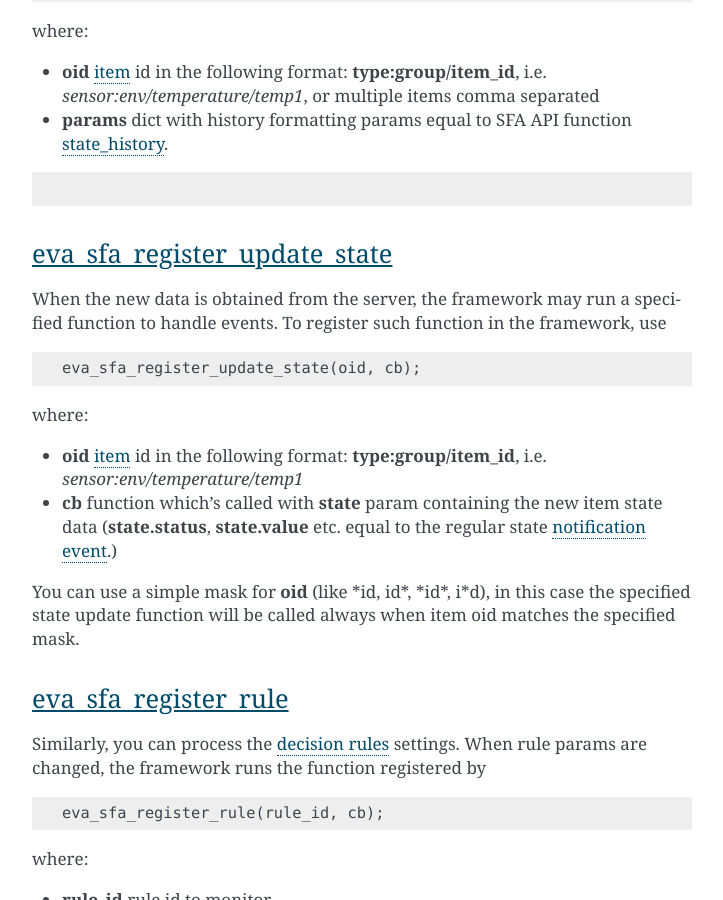
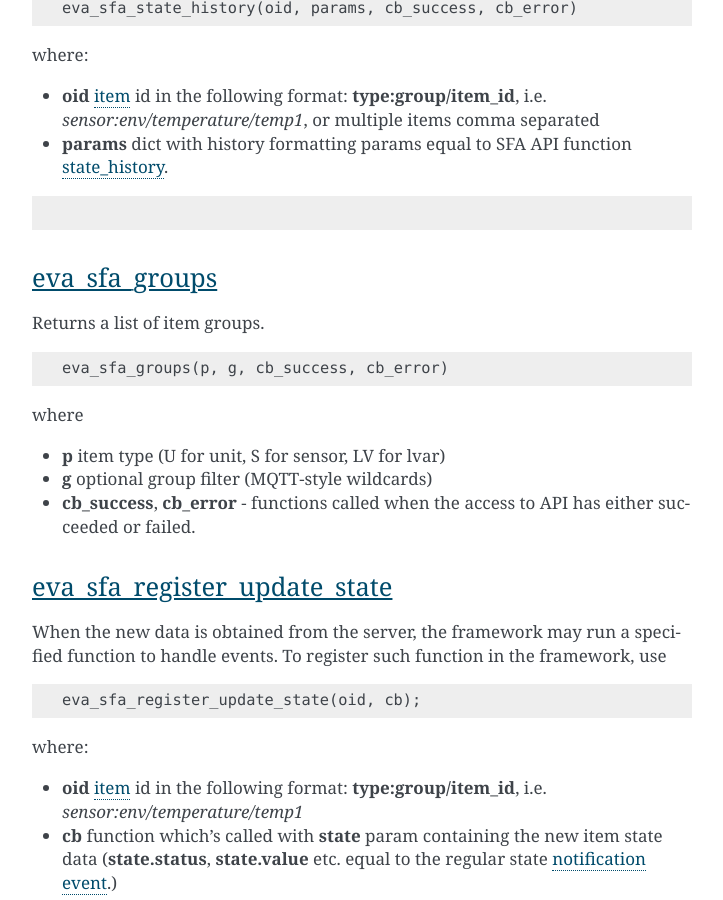
Before and after one commit to alttch/eva3, a Sphinx documentation site: the page built from doc/sfa/sfa_framework.rst, in a window 1280 px wide and 900 px high, scrolled down 6701 px. Shown: the whole window, without its empty margins (388-1111 px from the left). Built offline with Sphinx 7.4.7, drawn with Linux system fonts in a browser that asks for light colours; some of the changed text lies outside the part shown.

Commit message:
eva_sfa_groups

```diff
--- a/doc/sfa/sfa_framework.rst
+++ b/doc/sfa/sfa_framework.rst
@@ -290,6 +290,22 @@ where:
   :ref:`state_history<sfa_state_history>`.
 
 .. code-block:: javascript
+
+eva_sfa_groups
+~~~~~~~~~~~~~~
+
+Returns a list of item groups.
+
+.. code-block:: javascript
+
+    eva_sfa_groups(p, g, cb_success, cb_error)
+
+where
+
+* **p** item type (U for unit, S for sensor, LV for lvar)
+* **g** optional group filter (MQTT-style wildcards)
+* **cb_success**, **cb_error** - functions called when the access to API has
+  either succeeded or failed.
 
 eva_sfa_register_update_state
 ~~~~~~~~~~~~~~~~~~~~~~~~~~~~~
```
